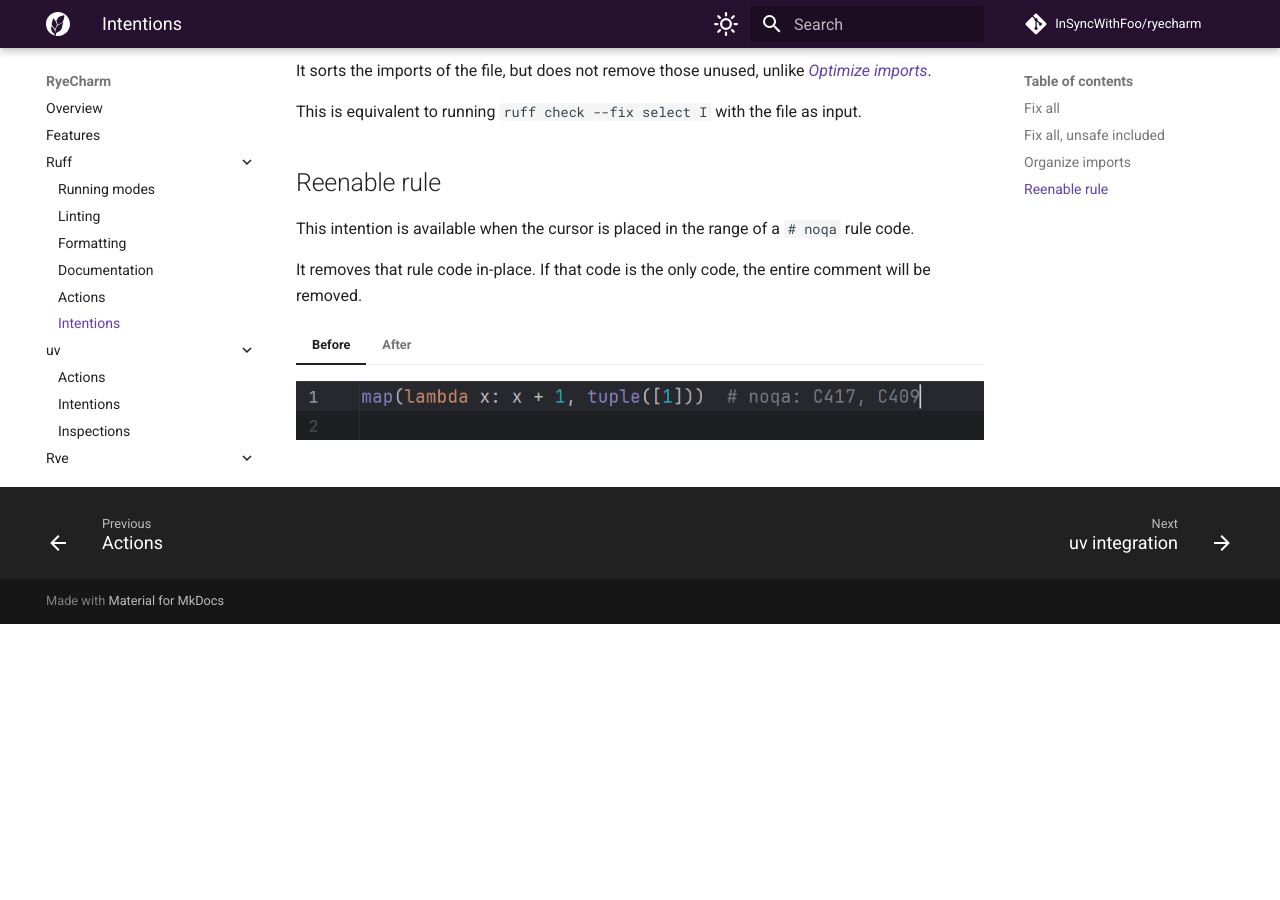
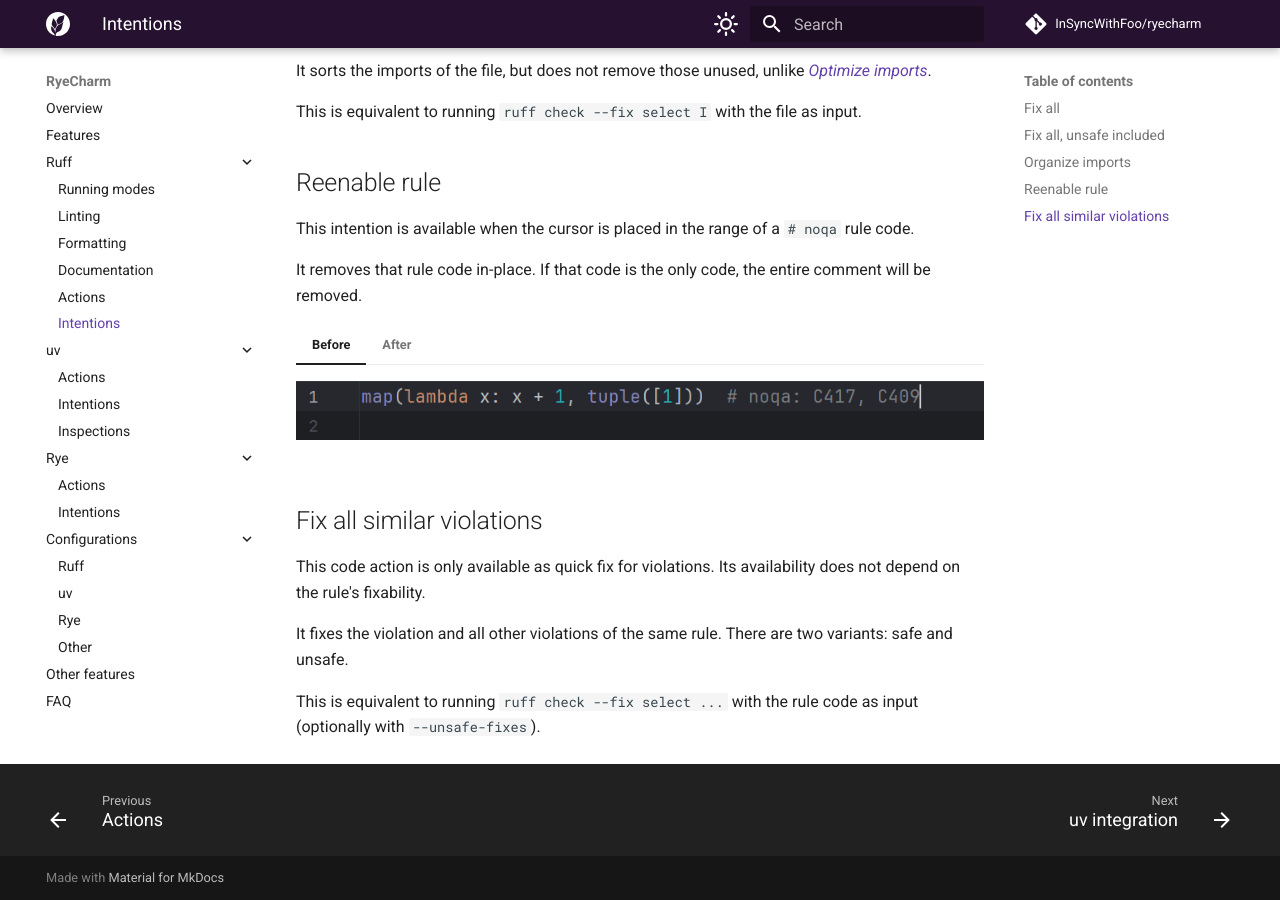
Before and after one commit to InSyncWithFoo/ryecharm, an MkDocs documentation site: the page built from docs/ruff/intentions.md, in a window 1280 px wide and 900 px high, scrolled down 531 px. Built offline with MkDocs 1.6.1 and Material for MkDocs 9.7.7, drawn with Linux system fonts in a browser that asks for light colours; comment, search, counter and statistics services are not loaded; before the commit the page ends 1155 px from its top, so only the background shows below that.

```diff
--- a/docs/ruff/intentions.md
+++ b/docs/ruff/intentions.md
@@ -41,5 +41,17 @@ If that code is the only code, the entire comment will be removed.
     ![](../assets/ruff-intentions-reenable-rule-demo-after.png)
 
 
+## Fix all similar violations
+
+This code action is only available as quick fix for violations.
+Its availability does not depend on the rule's fixability.
+
+It fixes the violation and all other violations of the same rule.
+There are two variants: safe and unsafe.
+
+This is equivalent to running `ruff check --fix select ...`
+with the rule code as input (optionally with `--unsafe-fixes`).
+
+
   [1]: running-modes.md
   [2]: formatting.md#optimize-imports
```
Also changed, not shown: CHANGELOG.md (+42 -1 lines), CHANGELOG_CODE.md (+12 -1 lines), docs/ruff/documentation.md (+3 -0 lines), docs/other-features.md (line endings or trailing spaces), 4 other files.
